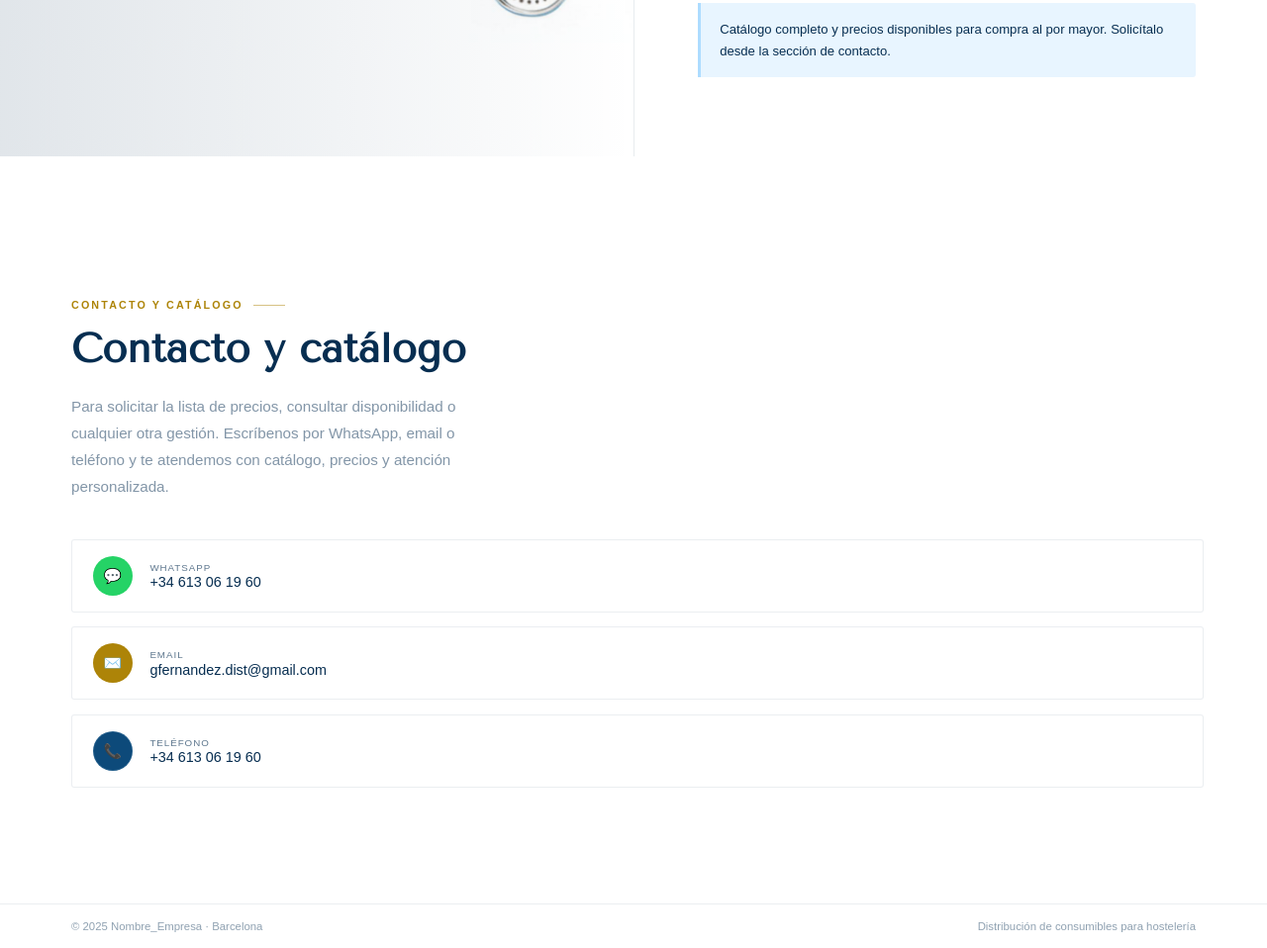
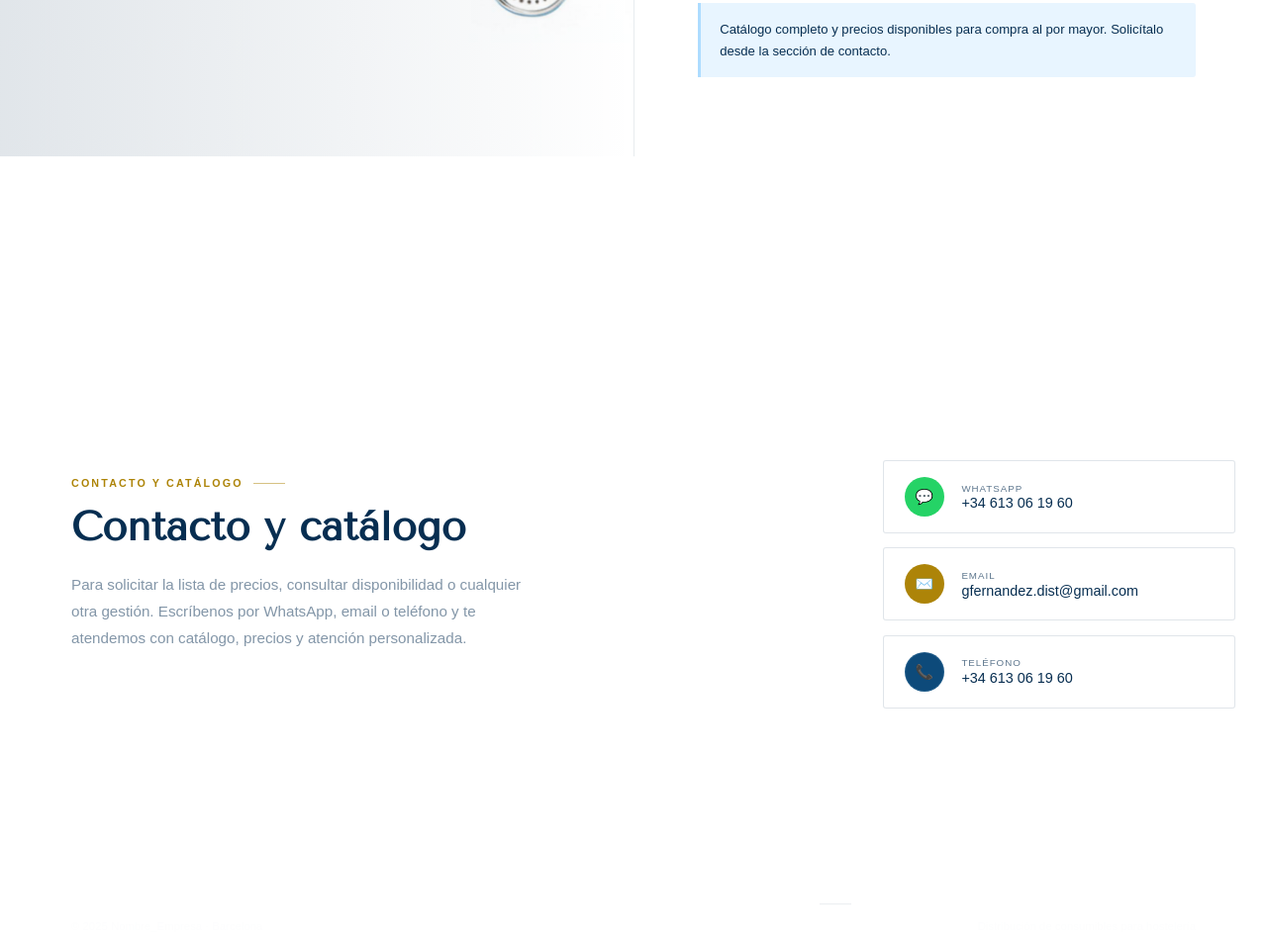
Before and after one commit to gfdistribucion/gfdistribucion.github.io, a plain HTML site: page index.html in a window 1280 px wide. Shown: the part 4797-5755 px from the top of the page at 99% size. Drawn offline with nearby package versions, Linux system fonts and the light colour scheme; a web font is replaced by a local one.

Commit message:
Refactor contacto section styles and layout
Updated styles for contacto section and adjusted layout.

```diff
--- a/index.html
+++ b/index.html
@@ -154,7 +154,6 @@
       align-items:center; text-align:center;
       cursor:default;
     }
-    .group-card:hover { /* background:var(--sky-pale); */ }
     .group-card-icon {
       width:44px; height:44px; margin-bottom:1.1rem; flex-shrink:0;
       color:var(--navy); opacity:0.55;
@@ -244,7 +243,6 @@
       width:100%; height:100%; object-fit:cover;
       transition:filter .5s;
     }
-    .mate-visual:hover img { }
     .mate-visual-overlay {
       position:absolute; inset:0;
       background:linear-gradient(to right,rgba(7,46,81,0.12),transparent);
@@ -293,6 +291,8 @@
     #contacto {
       min-height:100vh; padding-top:64px;
       background:var(--white);
+      display:grid; grid-template-columns:1.2fr minmax(340px, 420px);
+      gap:2rem;
       position:relative; overflow:hidden;
     }
     #contacto::before { display:none; }
@@ -301,11 +301,21 @@
       padding:5rem 4rem 5rem 4.5rem; position:relative; z-index:1;
       background:rgba(255,255,255,0.98);
     }
-    .contacto-left .page-desc { color:var(--muted); margin-bottom:2.5rem; max-width:400px; }
-    .contact-methods { display:flex; flex-direction:column; gap:0.9rem; }
+    .contacto-left .page-desc { color:var(--muted); margin-bottom:2.5rem; max-width:460px; }
+    .contacto-right {
+      display:flex; flex-direction:column; justify-content:center; align-items:center;
+      padding:5rem 2rem; position:relative; z-index:1;
+      background:rgba(255,255,255,0.98);
+    }
+    .contact-methods {
+      display:flex; flex-direction:column; gap:0.9rem;
+      width:min(420px,100%);
+      align-items:stretch;
+      margin:0 auto;
+    }
     .citem {
       display:flex; align-items:center; gap:1.1rem; text-decoration:none;
-      background:rgba(255,255,255,0.9); border:1px solid rgba(7,46,81,0.08);
+      width:100%; background:rgba(255,255,255,0.96); border:1px solid rgba(7,46,81,0.12);
       padding:1rem 1.3rem; border-radius:3px; transition:border-color .2s, background .2s;
     }
     .citem:hover { border-color:rgba(7,46,81,0.16); background:rgba(7,46,81,0.04); }
@@ -332,7 +342,7 @@
       nav{padding:0 1.5rem;} .nav-links{display:none;}
       #inicio,#mate,#contacto{grid-template-columns:1fr; min-height:auto;}
       .inicio-right{min-height:55vw; grid-template-columns:1fr 1fr; grid-template-rows:repeat(2,1fr);}
-      .inicio-left,.mate-content,.contacto-left{padding:3rem 1.5rem;}
+      .inicio-left,.mate-content,.contacto-left,.contacto-right{padding:3rem 1.5rem;}
       #horeca,#horeca-productos{padding:3rem 1.5rem;}
       .mate-visual{height:55vw; min-height:auto;}
       .group-grid{grid-template-columns:repeat(3,1fr);}
@@ -723,6 +733,8 @@
       <div class="eyebrow">Contacto y catálogo</div>
       <h2 class="page-title">Contacto y catálogo</h2>
       <p class="page-desc">Para solicitar la lista de precios, consultar disponibilidad o cualquier otra gestión. Escríbenos por WhatsApp, email o teléfono y te atendemos con catálogo, precios y atención personalizada.</p>
+    </div>
+    <div class="contacto-right">
       <div class="contact-methods">
         <a href="https://wa.me/34613061960" target="_blank" class="citem">
           <div class="cicon cicon-wa">💬</div>
```
